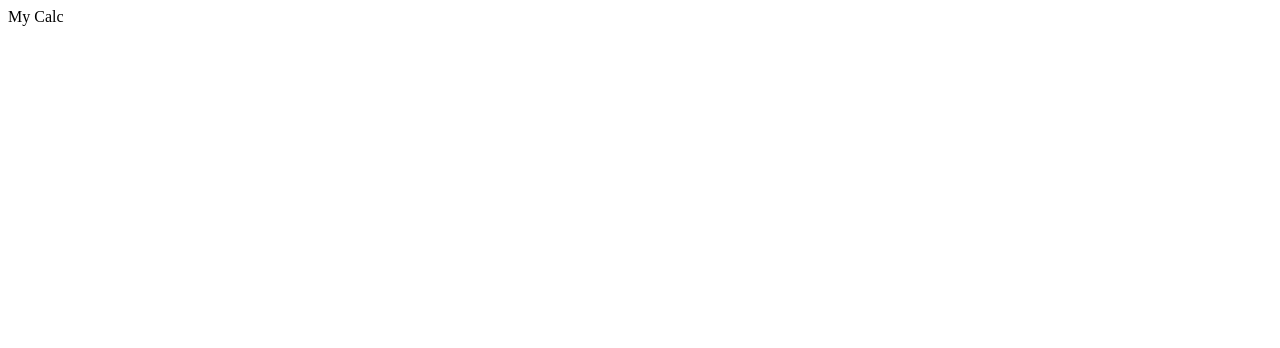
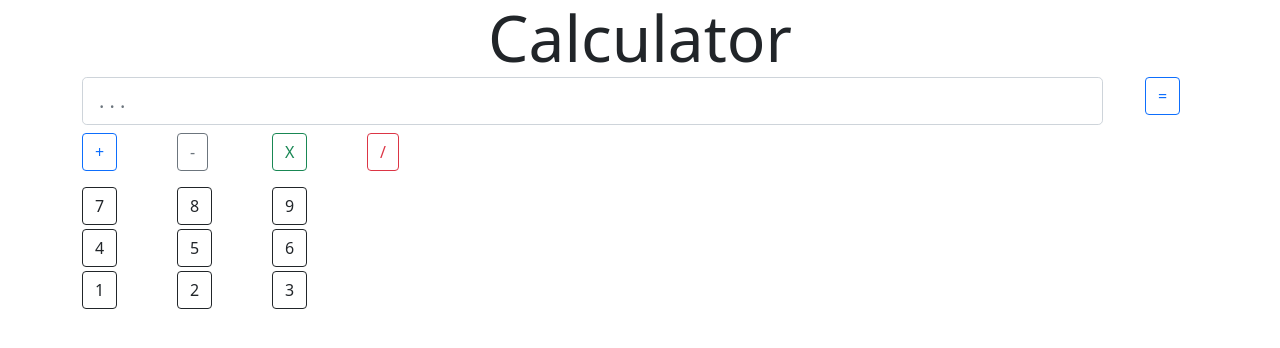
Before and after one commit to smdmori/jsCalculator, a plain HTML site: page index.html in a window 1280 px wide. Drawn offline with nearby package versions, Linux system fonts and the light colour scheme.

Commit message:
started bootstraping

```diff
--- a/index.html
+++ b/index.html
@@ -1,12 +1,116 @@
 <!DOCTYPE html>
 <html lang="en">
+
 <head>
     <meta charset="UTF-8">
     <meta http-equiv="X-UA-Compatible" content="IE=edge">
+    <link rel="stylesheet" href="https://cdn.jsdelivr.net/npm/bootstrap@5.1.0/dist/css/bootstrap.min.css"
+        integrity="sha384-KyZXEAg3QhqLMpG8r+8fhAXLRk2vvoC2f3B09zVXn8CA5QIVfZOJ3BCsw2P0p/We" crossorigin="anonymous">
+    <link rel="stylesheet" href="css/style.css">
     <meta name="viewport" content="width=device-width, initial-scale=1.0">
     <title>Calculator</title>
 </head>
+
 <body>
-    My Calc
+    <div class="container">
+        <div class="display-3 text-center">Calculator</div>
+
+        <div class="row mb-2">
+
+            <div class="col-sm-11">
+
+                <input class="form-control form-control-lg" type="text" placeholder=". . ."
+                    aria-label=".form-control-lg example">
+
+            </div>
+
+            <div class="col-sm-1 col-12 text-center">
+
+                <button type="button" class="btn btn-outline-primary">=</button>
+
+            </div>
+        </div><!-- row -->
+        <div class="oprators mb-3">
+            <div class="row">
+
+                <div class="col-sm-1">
+                    <button type="button" class="btn btn-outline-primary">+</button>
+                </div>
+
+                <div class="col-sm-1">
+                    <button type="button" class="btn btn-outline-secondary">-</button>
+                </div>
+
+                <div class="col-sm-1">
+                    <button type="button" class="btn btn-outline-success">X</button>
+                </div>
+
+                <div class="col-sm-1">
+                    <button type="button" class="btn btn-outline-danger">/</button>
+                </div>
+
+            </div><!-- row -->
+
+        </div><!-- End of oprators -->
+
+        <div class="numbers">
+
+            <div class="row mb-1">
+
+                <div class="col-sm-1">
+                    <button type="button" class="btn btn-outline-dark">7</button>
+                </div>
+
+                <div class="col-sm-1">
+                    <button type="button" class="btn btn-outline-dark">8</button>
+                </div>
+
+                <div class="col-sm-1">
+                    <button type="button" class="btn btn-outline-dark">9</button>
+                </div>
+
+            </div><!-- row mb-1 -->
+
+            <div class="row mb-1">
+
+                <div class="col-sm-1">
+                    <button type="button" class="btn btn-outline-dark">4</button>
+                </div>
+
+                <div class="col-sm-1">
+                    <button type="button" class="btn btn-outline-dark">5</button>
+                </div>
+
+                <div class="col-sm-1">
+                    <button type="button" class="btn btn-outline-dark">6</button>
+                </div>
+
+            </div><!-- row -->
+
+
+            <div class="row">
+
+                <div class="col-sm-1">
+                    <button type="button" class="btn btn-outline-dark">1</button>
+                </div>
+
+                <div class="col-sm-1">
+                    <button type="button" class="btn btn-outline-dark">2</button>
+                </div>
+
+                <div class="col-sm-1">
+                    <button type="button" class="btn btn-outline-dark">3</button>
+                </div>
+
+            </div><!-- row -->
+
+        </div><!-- End of numbers -->
+    </div> <!-- End of Container -->
+
+    <script src="https://cdn.jsdelivr.net/npm/bootstrap@5.1.0/dist/js/bootstrap.min.js"
+        integrity="sha384-cn7l7gDp0eyniUwwAZgrzD06kc/tftFf19TOAs2zVinnD/C7E91j9yyk5//jjpt/" crossorigin="anonymous">
+    </script>
+    <script src="js/script.js"></script>
 </body>
+
 </html>
```
